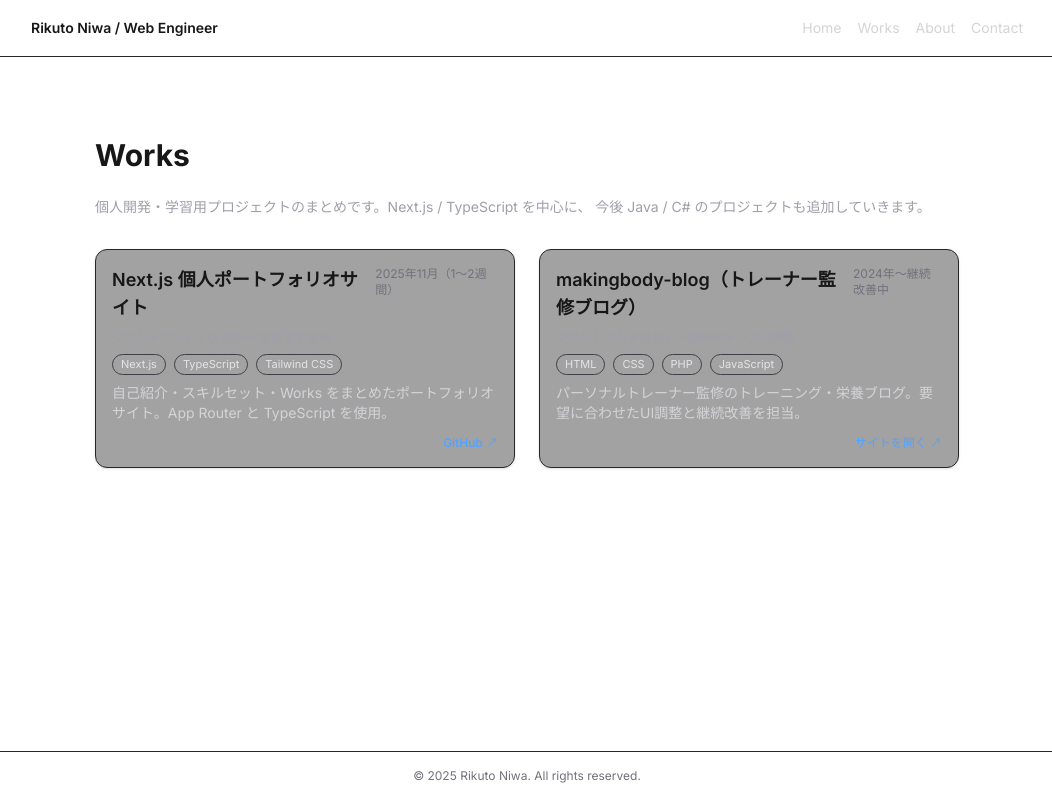
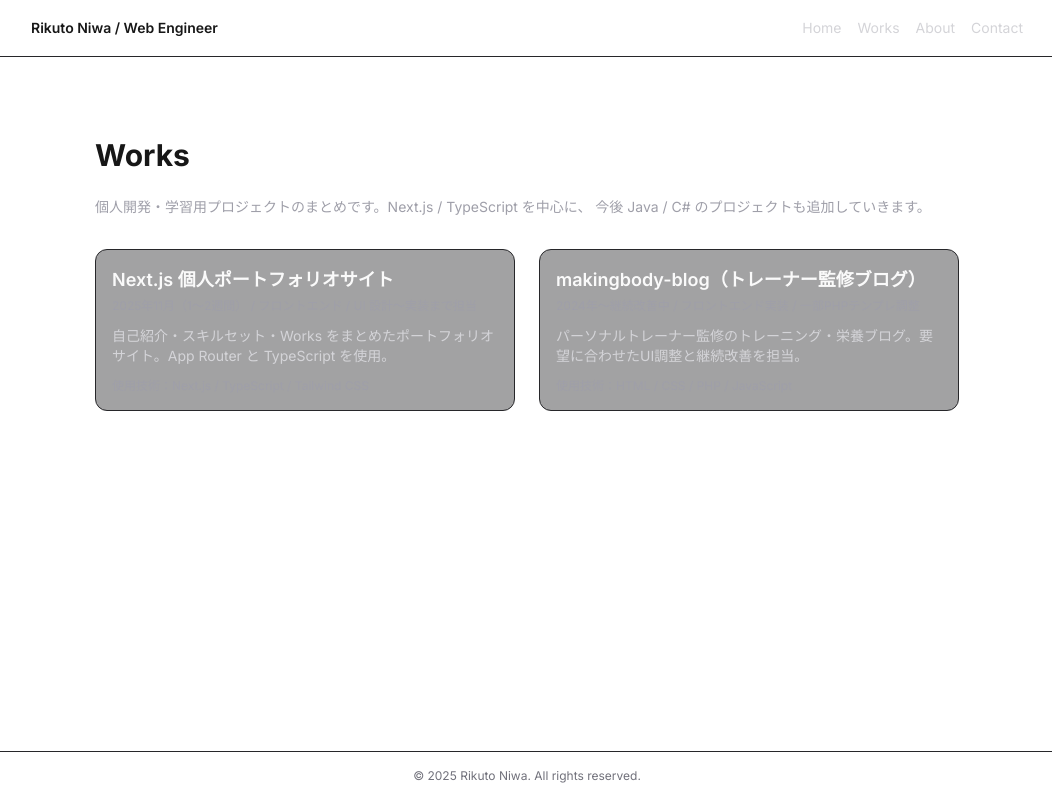
Before and after one commit to rikuto-niwa04/next-portfolio, a Next.js app: page /works in a window 1280 px wide. Shown: the whole page, without its empty margins (113-1165 px from the left). Built offline with nearby package versions, Linux system fonts and the light colour scheme.

Commit message:
modified app/page.tsx, app/works/page.tsx

```diff
--- a/app/page.tsx
+++ b/app/page.tsx
@@ -1,7 +1,11 @@
 // app/page.tsx
 import Link from "next/link";
+import { projects } from "@/lib/projects";        // ★自分のパス
+import { ProjectCard } from "@/components/project-card"; // ★さっき作ったやつ
 
 export default function HomePage() {
+   // 見せたい順に並んでる前提で、先頭3件をピックアップ
+  const pickupProjects = projects.slice(0, 3);
   return (
     <main className="space-y-10">
       {/* Hero セクション */}
@@ -39,7 +43,27 @@ export default function HomePage() {
         </div>
       </section>
 
-      {/* ここに続きのセクション（Works のダイジェストとか）を置いていく */}
+       {/* ===== Pickup Works セクション ===== */}
+      <section className="space-y-4">
+        <div className="flex items-baseline justify-between gap-2">
+          <h2 className="text-xl font-semibold text-zinc-50">
+            Pickup Works
+          </h2>
+          <Link
+            href="/works"
+            className="text-xs text-zinc-400 hover:text-zinc-200 underline underline-offset-4"
+          >
+            すべての Works を見る →
+          </Link>
+        </div>
+
+        <div className="grid gap-4 md:grid-cols-3">
+          {pickupProjects.map((project) => (
+            <ProjectCard key={project.slug} project={project} />
+          ))}
+        </div>
+      </section>
+
     </main>
   );
 }
--- a/app/works/page.tsx
+++ b/app/works/page.tsx
@@ -1,6 +1,6 @@
 // app/works/page.tsx
-import Link from "next/link";
 import { projects } from "@/lib/projects";
+import { ProjectCard } from "@/components/project-card";
 
 export default function WorksPage() {
   return (
@@ -13,57 +13,7 @@ export default function WorksPage() {
 
       <div className="grid gap-6 md:grid-cols-2">
         {projects.map((project) => (
-          <article
-            key={project.slug}
-            className="rounded-xl border border-zinc-800 bg-zinc-900/40 p-4 shadow-sm transition hover:-translate-y-1 hover:shadow-md"
-          >
-            {/* タイトル + 期間 */}
-            <div className="mb-2 flex items-start justify-between gap-2">
-              <h2 className="text-lg font-semibold">
-                <Link
-                  href={`/works/${project.slug}`}
-                  className="hover:underline"
-                >
-                  {project.title}
-                </Link>
-              </h2>
-              <span className="text-xs text-zinc-500">{project.period}</span>
-            </div>
-
-            {/* 役割 */}
-            <p className="mb-2 text-xs text-zinc-400">{project.role}</p>
-
-            {/* 技術スタック */}
-            <div className="mb-2 flex flex-wrap gap-2 text-xs">
-              {project.techStack.map((tech) => (
-                <span
-                  key={tech}
-                  className="rounded-full border border-zinc-700 px-2 py-0.5 text-[11px] text-zinc-200"
-                >
-                  {tech}
-                </span>
-              ))}
-            </div>
-
-            {/* 説明 */}
-            <p className="mb-3 text-sm text-zinc-300 line-clamp-3">
-              {project.description}
-            </p>
-
-            {/* GitHub / 外部リンク */}
-            <div className="text-right text-xs">
-              {project.githubUrl && (
-                <a
-                  href={project.githubUrl}
-                  target={project.IsExternal ? "_blank" : "_self"}
-                  rel={project.IsExternal ? "noreferrer" : undefined}
-                  className="font-medium text-blue-400 hover:underline"
-                >
-                  {project.IsExternal ? "サイトを開く ↗" : "GitHub ↗"}
-                </a>
-              )}
-            </div>
-          </article>
+          <ProjectCard key={project.slug} project={project} />
         ))}
       </div>
     </main>
--- /dev/null
+++ b/components/project-card.tsx
@@ -0,0 +1,42 @@
+// components/project-card.tsx
+import Link from "next/link";
+import type { Project } from "@/types/project"; // ★自分の型のパスに合わせてね
+
+type ProjectCardProps = {
+  project: Project;
+};
+
+export function ProjectCard({ project }: ProjectCardProps) {
+  return (
+    <article className="group rounded-xl border border-zinc-800 bg-zinc-900/40 p-4 hover:bg-zinc-900/70 transition">
+      {/* タイトル + 期間・ロール */}
+      <header className="space-y-1 mb-3">
+        <h3 className="text-lg font-semibold text-zinc-50 group-hover:underline">
+          {/* slug や path のプロパティ名は自分の型に合わせて変更 */}
+          <Link href={`/works/${project.slug}`}>
+            {project.title}
+          </Link>
+        </h3>
+
+        {/* 期間 & ロールは、あれば表示する感じで */}
+        <p className="text-xs text-zinc-400">
+          {project.period && <span>{project.period}</span>}
+          {project.role && project.period && <span> / </span>}
+          {project.role && <span>{project.role}</span>}
+        </p>
+      </header>
+
+      {/* 概要 */}
+      <p className="text-sm text-zinc-300 line-clamp-3 mb-3">
+        {project.description}
+      </p>
+
+      {/* 技術スタック（あれば） */}
+      {project.techStack && project.techStack.length > 0 && (
+        <p className="text-xs text-zinc-400">
+          使用技術：{project.techStack.join(" / ")}
+        </p>
+      )}
+    </article>
+  );
+}
```
